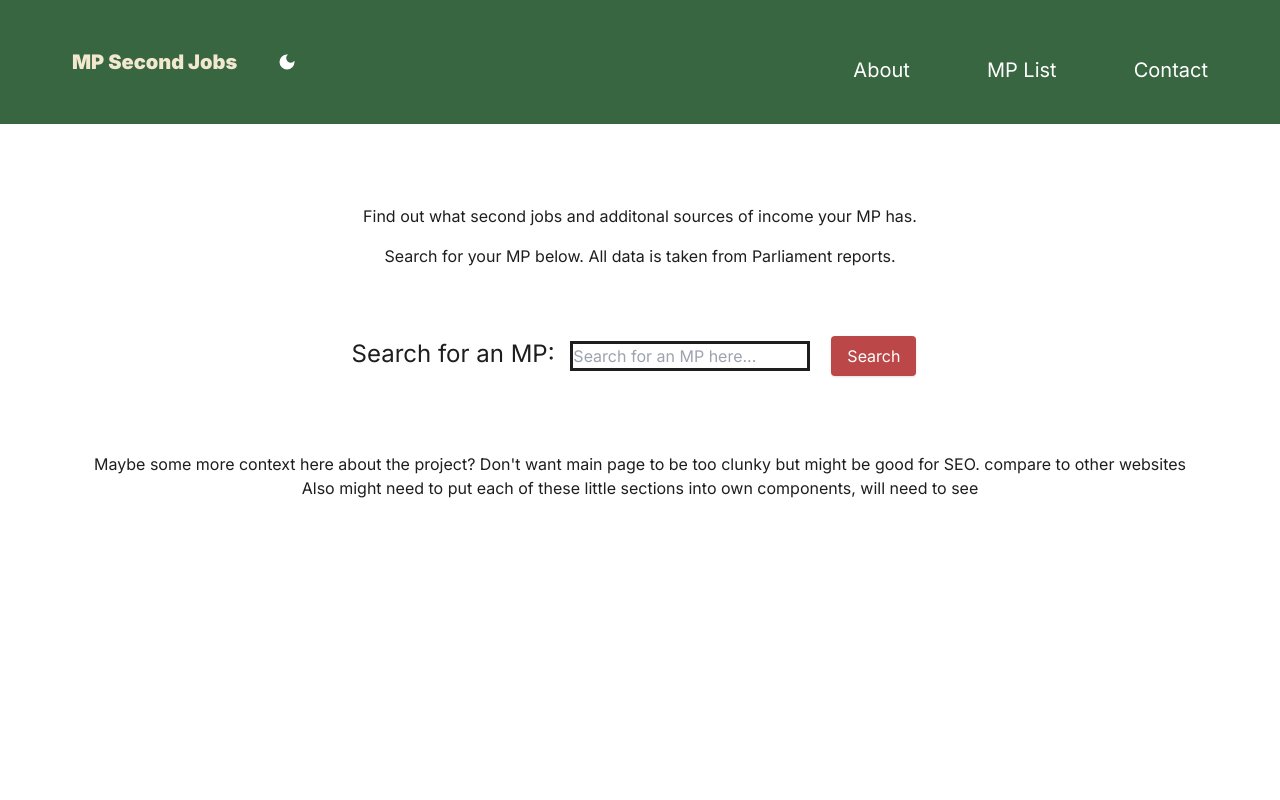
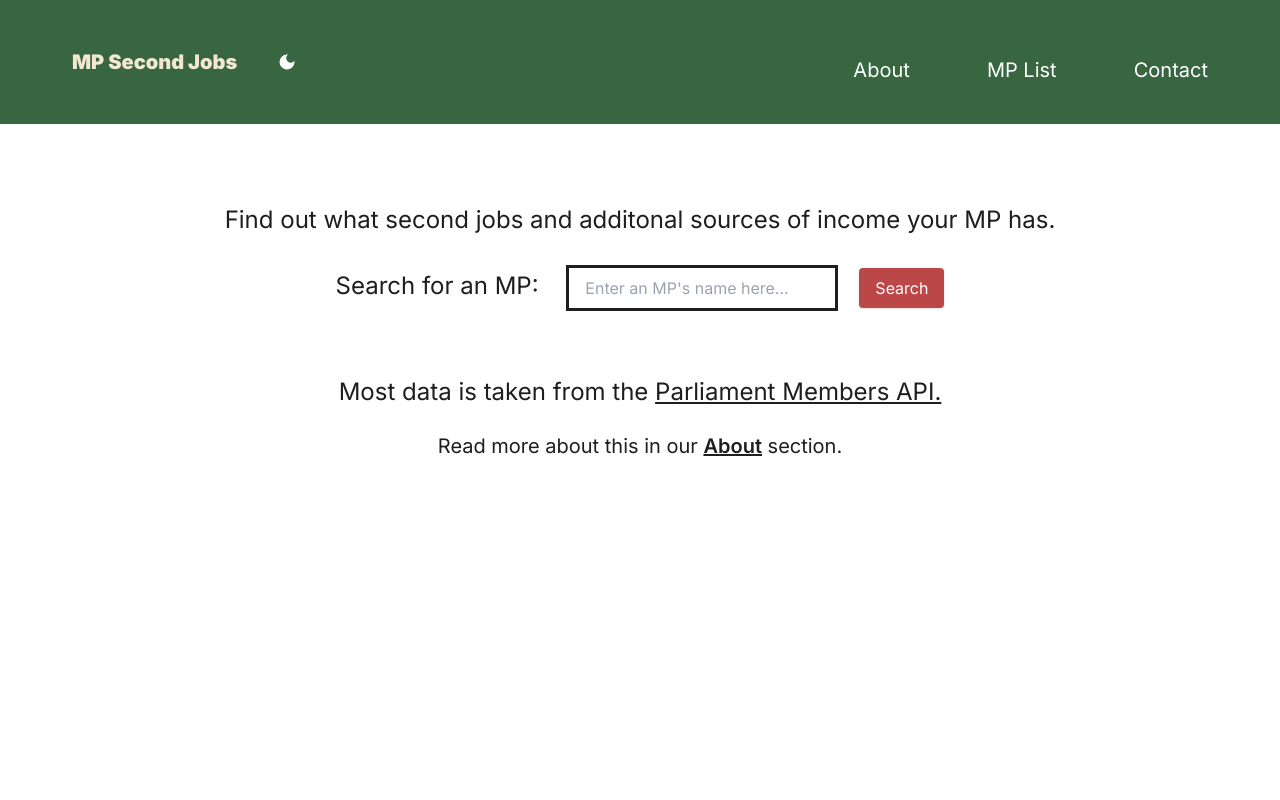
Before and after one commit to zamarz/second-jobs, a Next.js app: page / in a window 1280 px wide. Shown: the top 800 px of the page. Built offline with nearby package versions, Linux system fonts and the light colour scheme.

Commit message:
Add more information and styling to home page

```diff
--- a/src/app/layout.tsx
+++ b/src/app/layout.tsx
@@ -8,7 +8,7 @@ import ThemeProvider from "@/components/ThemeProvider";
 const inter = Inter({ subsets: ["latin"] });
 
 export const metadata: Metadata = {
-  title: "Mps Second Jobs",
+  title: "MP Second Jobs",
   description: "Track the extra money MPs are making",
 };
 
--- a/src/components/HomePage.tsx
+++ b/src/components/HomePage.tsx
@@ -1,3 +1,4 @@
+import Link from "next/link";
 import Search from "./Search";
 
 const HomePage = () => {
@@ -5,22 +6,28 @@ const HomePage = () => {
     <section className="min-h-screen px-10 py-10 mx-auto container">
       <div className="flex flex-col text-center justify-center items-center py-10">
         {" "}
-        <h4>
+        <h4 className="text-2xl">
           Find out what second jobs and additonal sources of income your MP has.
         </h4>
-        <p className="py-4">
-          Search for your MP below. All data is taken from Parliament reports.
-        </p>
-        <div className="py-10">
+        <div className="py-5">
           <Search />
         </div>
-        <p>
-          Maybe some more context here about the project? Don't want main page
-          to be too clunky but might be good for SEO. compare to other websites
+        <p className="text-2xl py-3">
+          Most data is taken from the{" "}
+          <Link
+            className="underline hover:bg-tertiary-light"
+            href="https://developer.parliament.uk/"
+            target="_blank"
+          >
+            Parliament Members API.
+          </Link>
         </p>
-        <p>
-          Also might need to put each of these little sections into own
-          components, will need to see
+        <p className="text-xl py-3">
+          Read more about this in our{" "}
+          <Link className="font-semibold underline" href="/about">
+            About
+          </Link>{" "}
+          section.
         </p>
       </div>
     </section>
--- a/src/components/Search.tsx
+++ b/src/components/Search.tsx
@@ -24,10 +24,10 @@ const Search = () => {
   return (
     <section>
       <div>
-        <label className="mx-3 text-2xl">Search for an MP: </label>
+        <label className="mx-3 text-2xl px-3">Search for an MP: </label>
         <input
-          className="outline"
-          placeholder="Search for an MP here..."
+          className="outline px-4 py-2"
+          placeholder="Enter an MP's name here..."
           id="userSearch"
           onChange={(event) => setSearchTerm(event.target.value)}
         ></input>
```
